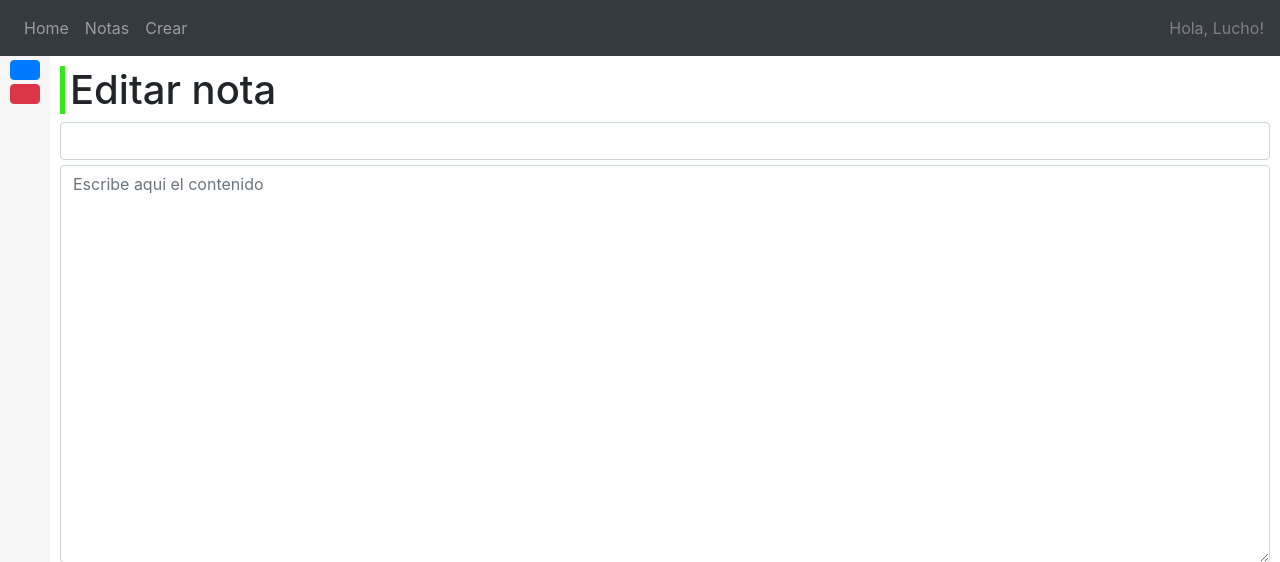
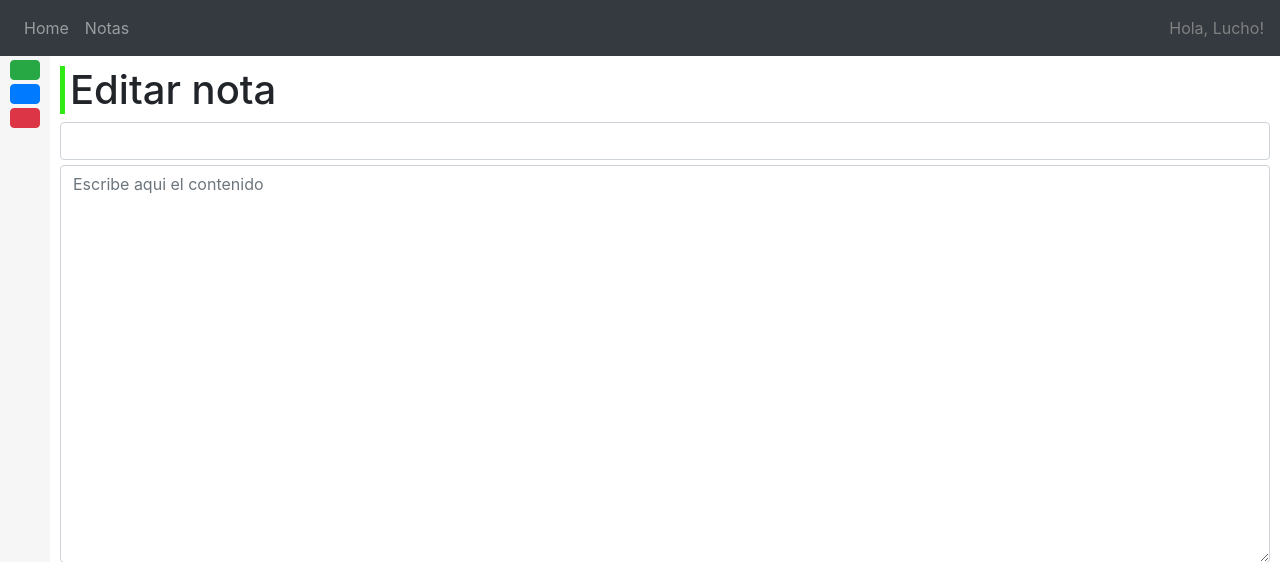
Before and after one commit to MrHelios/Alfablue, a Flask app: page /notas/editar/1 in a window 1280 px wide. Shown: the top 562 px of the page. Run offline with Flask 2, Linux system fonts and the light colour scheme; data that the repository does not hold is empty; some libraries are stand-ins or nearby versions.

Commit message:
Se movio el link de nota nueva de layout a barra de navegacion vertical

```diff
--- a/templates/layout.html
+++ b/templates/layout.html
@@ -12,7 +12,6 @@
             <ul class="navbar-nav mr-auto">
                 <li class="nav-item"><a class="nav-link" href="{{url_for('hola')}}">Home</a></li>
                 <li class="nav-item"><a class="nav-link" href="{{url_for('notas_page.hola')}}">Notas</a></li>
-                <li class="nav-item"><a class="nav-link" href="{{url_for('notas_page.notaNueva')}}">Crear</a></li>
             </ul>
             <div class="">
                 <span style="color: gray;"> Hola, Lucho!</span>
--- a/templates/notaeditar.html
+++ b/templates/notaeditar.html
@@ -5,6 +5,11 @@
 {% block body %}
     <div id="sidebar-wrapper">
         <ul class="ul-editar">
+          <li class="">
+                <a href="{{url_for('notas_page.notaNueva')}}">
+                    <input class="btn btn-success boton-editar" type="submit" value="">
+                </a>
+          </li>
           <li class="">
               <a href="{{url_for('notas_imagenes_page.nota_imagen', nota_id=notas_id)}}">
                   <input class="btn btn-primary boton-editar" type="submit" value="">
```
